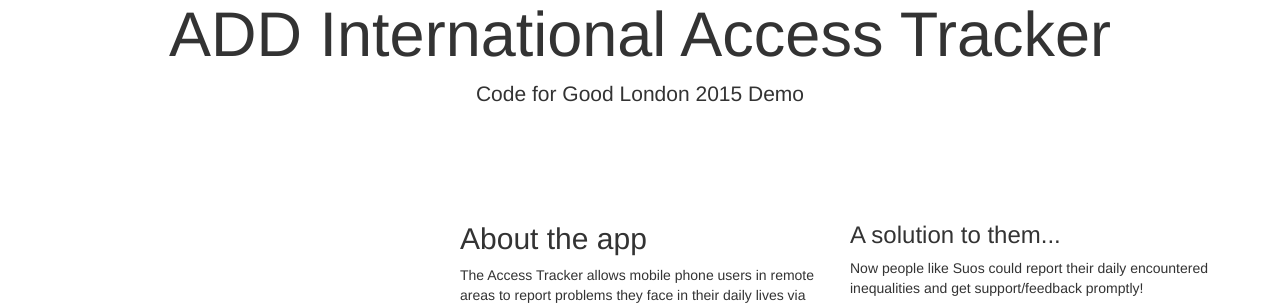
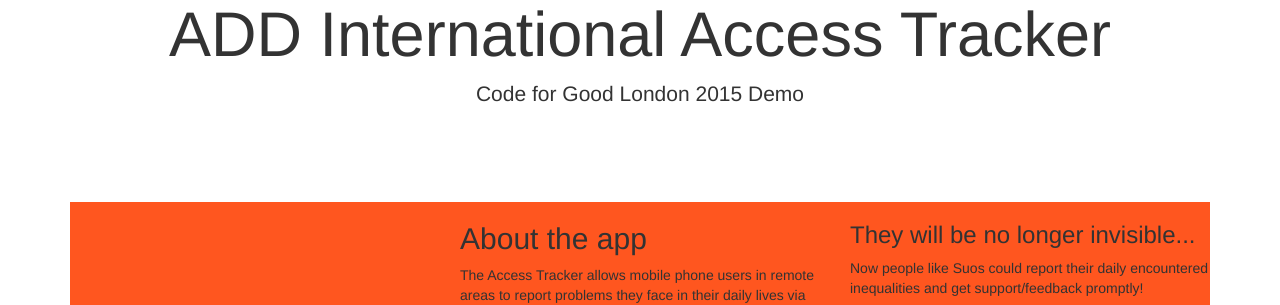
Before and after one commit to CFGLondon/team-20, a Yii app: template website/basic/views/site/index.php in a window 1280 px wide. Shown: the part 138-443 px from the top of the page. Run offline with PHP 8.4 and a stand-in for Yii, Linux system fonts and the light colour scheme; the template is opened without the code that fills it, so the values that code supplies are empty; some libraries are stand-ins or nearby versions.

Commit message:
changed bgcolor

```diff
--- a/website/basic/views/site/index.php
+++ b/website/basic/views/site/index.php
@@ -13,7 +13,7 @@ $this->title = 'Index';
 
     </div>
 
-    <div class="body-content">
+    <div style="background-color:#FF561F; overflow: auto;" class="body-content">
 
         <div class="row">
             <div class="col-lg-4">
@@ -31,9 +31,13 @@ $this->title = 'Index';
 
             </div>
             <div class="col-lg-4">
-                <h3>A solution to them...</h3>
-                <p>Now people like Suos could report their daily encountered inequalities and get support/feedback promptly!</p>
-                <iframe width="450" height="253" src="https://www.youtube.com/embed/bj_hAFEitac" frameborder="0" allowfullscreen></iframe>
+                <h3>They will be no longer invisible...</h3>
+
+                <p>Now people like Suos could report their daily
+                encountered inequalities and get support/feedback
+                promptly!</p>
+                <iframe width="450" height="253" src="https://www.youtube.com/embed/bj_hAFEitac" frameborder="0" allowfullscreen>
+                </iframe>
             </div>
         </div>
 
```
